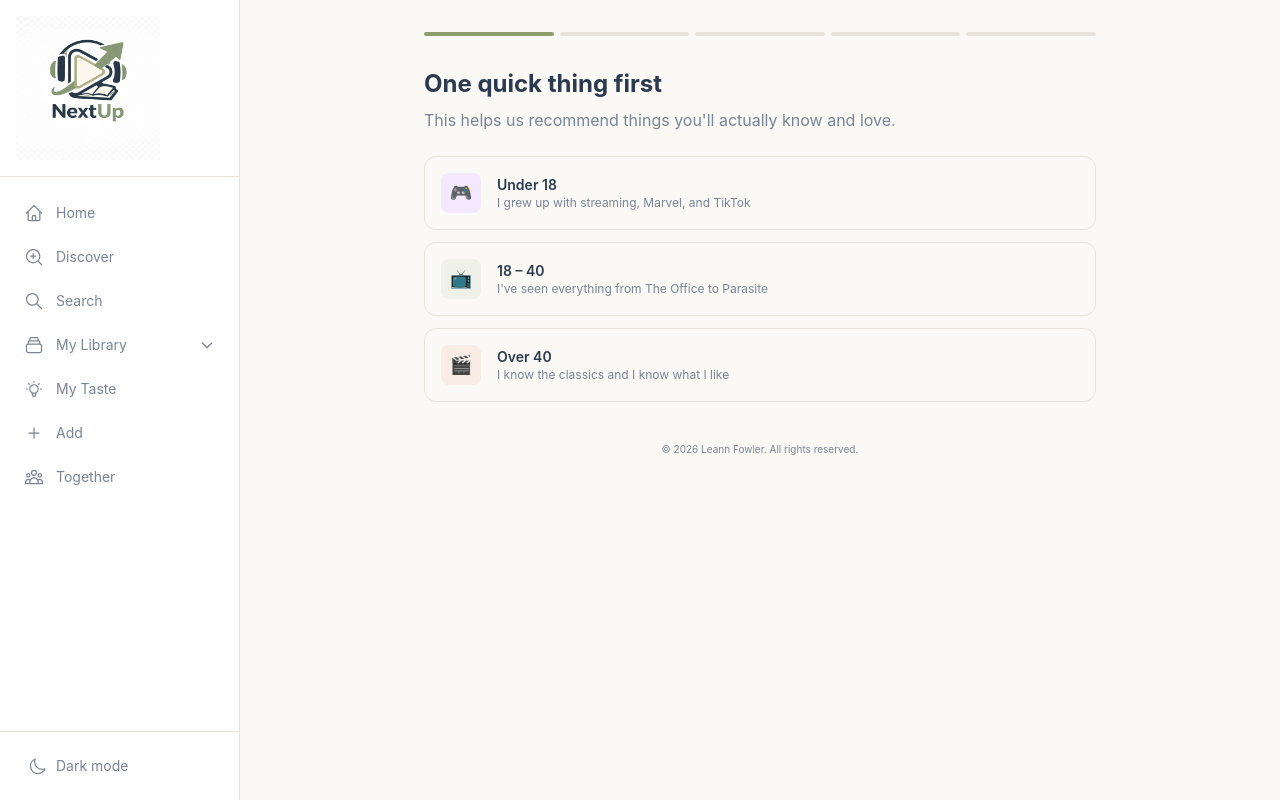
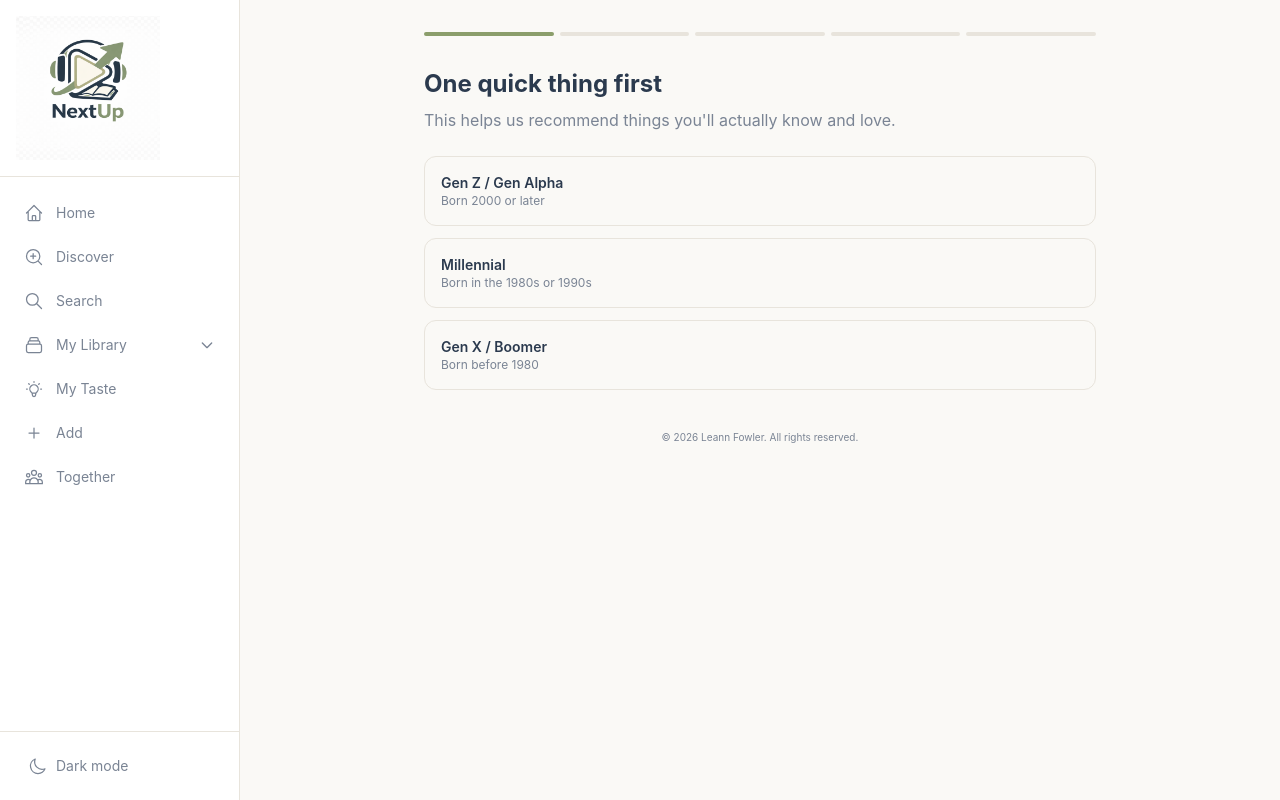
Before and after one commit to klfowler-prog/Rec-app, a FastAPI app: template app/templates/onboarding.html in a window 1280 px wide. Run offline with FastAPI, Linux system fonts and the light colour scheme; the template is opened without the code that fills it, so the values that code supplies are empty; some libraries are stand-ins or nearby versions.

Commit message:
Fix age range copy: ask generation, don't assume what they've seen
Removed movie/TV references and emojis. Now just asks generation
with birth decade ranges — neutral, inclusive of all media types.

Co-Authored-By: Claude Opus 4.6 (1M context) <noreply@anthropic.com>

```diff
--- a/app/templates/onboarding.html
+++ b/app/templates/onboarding.html
@@ -33,24 +33,21 @@
 
         <div class="space-y-3">
             <button onclick="selectAge('under_18')" class="age-btn w-full flex items-center gap-4 p-4 rounded-xl border border-border-light dark:border-border-dark hover:border-sage/40 transition-base text-left" data-age="under_18">
-                <span class="w-10 h-10 rounded-lg bg-purple-100 dark:bg-purple-900/20 flex items-center justify-center text-lg flex-shrink-0">🎮</span>
                 <div>
-                    <p class="text-sm font-semibold">Under 18</p>
-                    <p class="text-xs text-txt-muted">I grew up with streaming, Marvel, and TikTok</p>
+                    <p class="text-sm font-semibold">Gen Z / Gen Alpha</p>
+                    <p class="text-xs text-txt-muted">Born 2000 or later</p>
                 </div>
             </button>
             <button onclick="selectAge('18_40')" class="age-btn w-full flex items-center gap-4 p-4 rounded-xl border border-border-light dark:border-border-dark hover:border-sage/40 transition-base text-left" data-age="18_40">
-                <span class="w-10 h-10 rounded-lg bg-sage/10 flex items-center justify-center text-lg flex-shrink-0">📺</span>
                 <div>
-                    <p class="text-sm font-semibold">18 – 40</p>
-                    <p class="text-xs text-txt-muted">I've seen everything from The Office to Parasite</p>
+                    <p class="text-sm font-semibold">Millennial</p>
+                    <p class="text-xs text-txt-muted">Born in the 1980s or 1990s</p>
                 </div>
             </button>
             <button onclick="selectAge('over_40')" class="age-btn w-full flex items-center gap-4 p-4 rounded-xl border border-border-light dark:border-border-dark hover:border-sage/40 transition-base text-left" data-age="over_40">
-                <span class="w-10 h-10 rounded-lg bg-coral/10 flex items-center justify-center text-lg flex-shrink-0">🎬</span>
                 <div>
-                    <p class="text-sm font-semibold">Over 40</p>
-                    <p class="text-xs text-txt-muted">I know the classics and I know what I like</p>
+                    <p class="text-sm font-semibold">Gen X / Boomer</p>
+                    <p class="text-xs text-txt-muted">Born before 1980</p>
                 </div>
             </button>
         </div>
```
